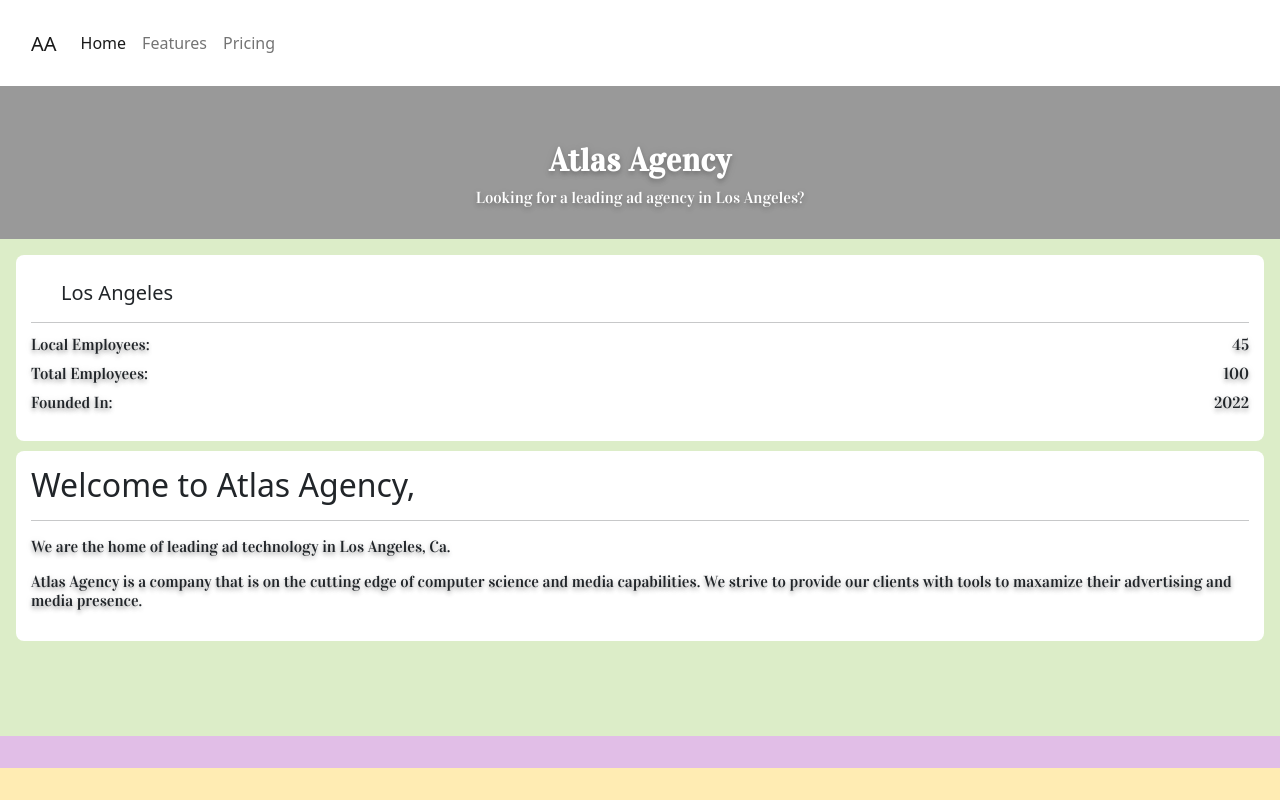
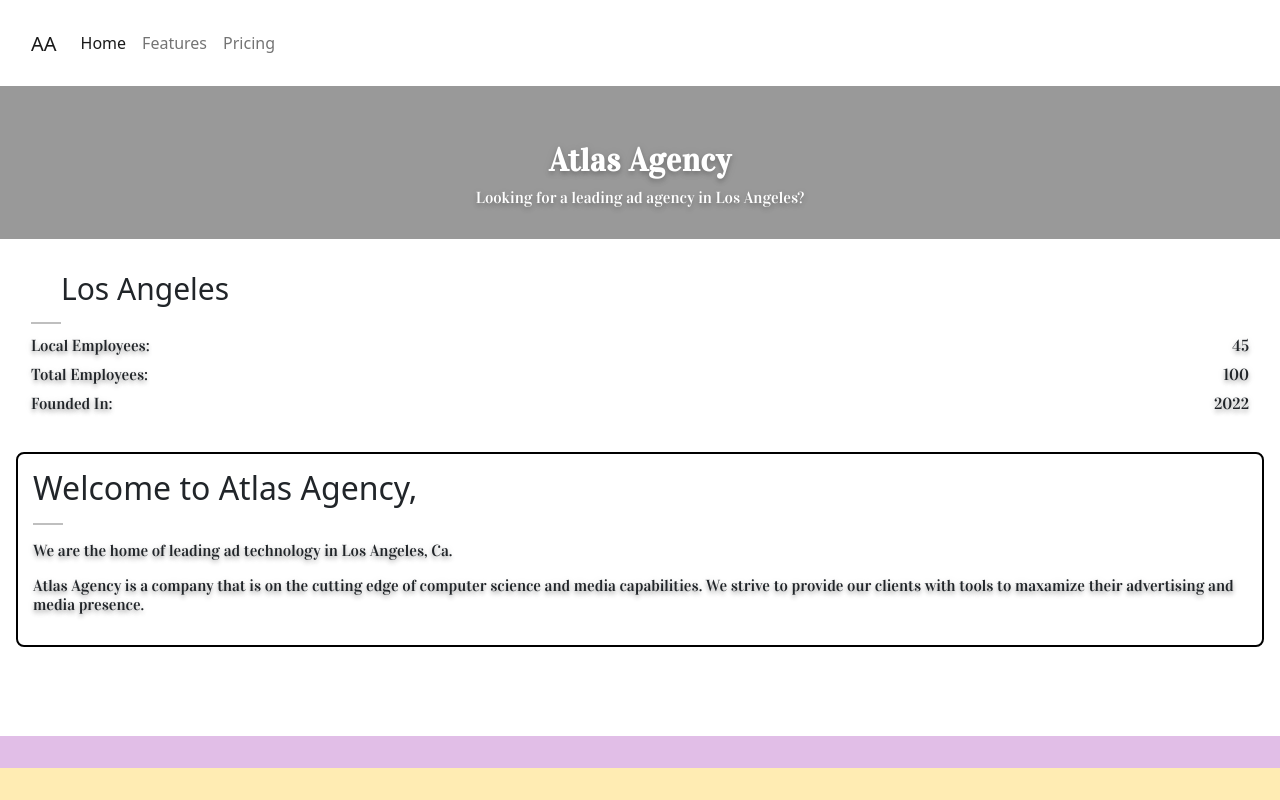
Before and after one commit to kreativekntrl/atlas-agency, a React (Create React App) app in the folder atlas-agency/: page / in a window 1280 px wide. Built offline with nearby package versions, Linux system fonts and the light colour scheme; some icons are missing.

Commit message:
style changes

```diff
--- a/atlas-agency/src/App.scss
+++ b/atlas-agency/src/App.scss
@@ -70,11 +70,11 @@
 //MAIN
   .page-main {
     grid-column: 1 / -1;
-    background: #dcedc8;
+    // background: #dcedc8;
   }
 .loco::after {
     content: "Los Angeles";
-    font-size: 20px;
+    font-size: 30px;
 }
 .local-employees::after {
     content: "45";
--- a/atlas-agency/src/components/Main.js
+++ b/atlas-agency/src/components/Main.js
@@ -8,15 +8,15 @@ const Main = () => {
                 <SocialMediaIconsReact borderColor="rgba(0,0,0,0.25)" borderWidth="0" borderStyle="solid" icon="map" iconColor="rgba(52,198,234,1)" backgroundColor="rgba(26,166,233,0)" iconSize="1" roundness="50%" url="#" size="30" />
                 </div>
                 <div className="stats">
-                <hr />
+                <hr style={{width: "30px", height: "2px", color: "black"}}/>
                 <p className="local-employees">Local Employees: </p>
                 <p className="total-employees">Total Employees: </p>
                 <p className="founded-in">Founded In: </p>
                 </div>
             </div>
-            <div className="content-container" style={{textAlign: "left", backgroundColor: "white", padding: "15px", borderRadius: "8px", marginBottom: "10px"}}>
+            <div className="content-container" style={{textAlign: "left", backgroundColor: "white", padding: "15px", borderRadius: "8px", border: "2px black solid", marginBottom: "10px"}}>
                 <h2>Welcome to Atlas Agency,</h2>
-                <hr />
+                <hr style={{width: "30px", height: "2px", color: "black"}}/>
                 <p>We are the home of leading ad technology in Los Angeles, Ca.</p>
                 <p>Atlas Agency is a company that is on the cutting edge of computer science and media capabilities. We strive to provide our clients with tools to maxamize their advertising and media presence.</p>
             </div>
```
